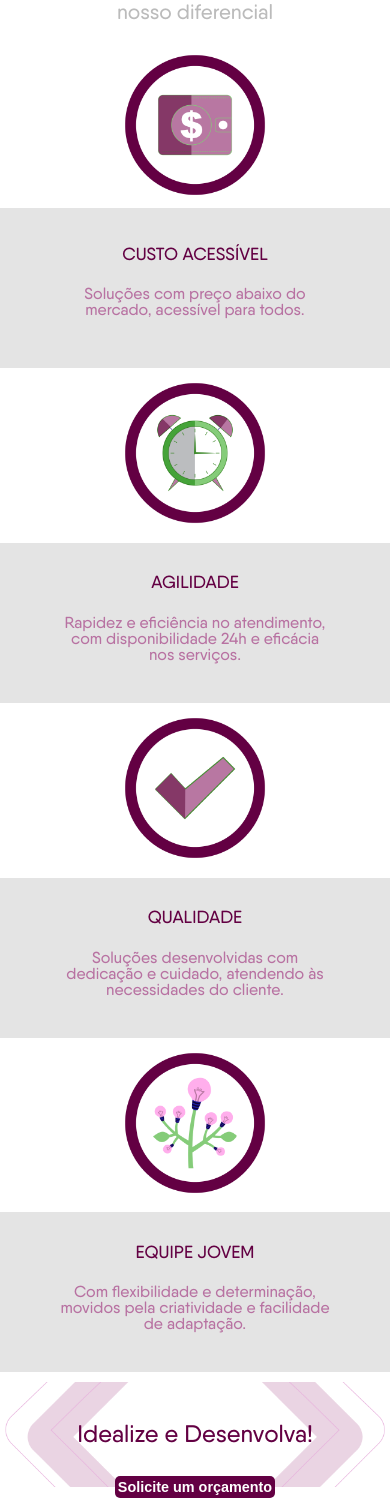
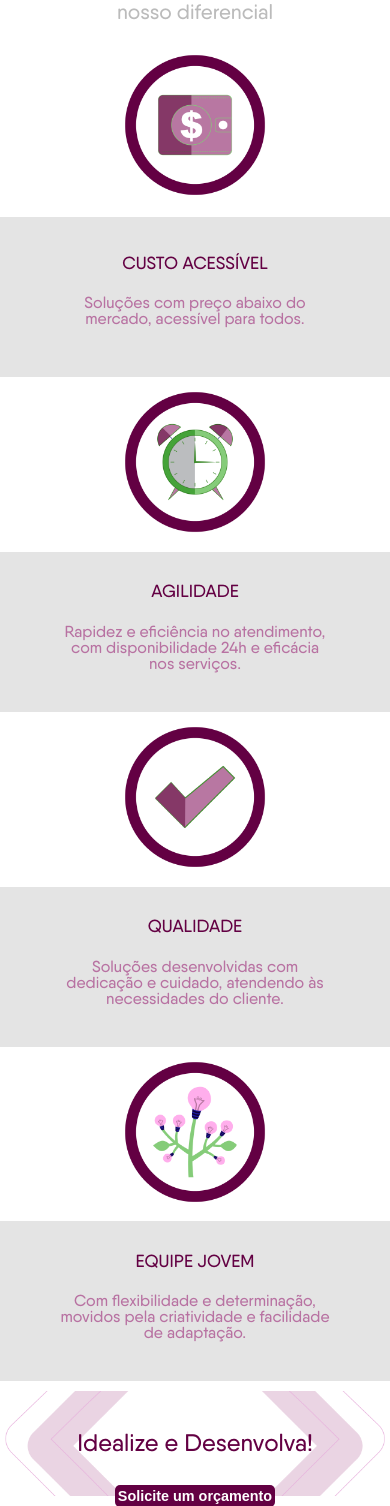
Before and after one commit to Beets-Jr/nosso-site, a PHP site: page / in a window 390 px wide. Shown: the part 192-1698 px from the top of the page. Run offline with PHP 8.4, Linux system fonts and the light colour scheme.

Commit message:
correção espaçamento e bugs nas imagens

```diff
--- a/index.html
+++ b/index.html
@@ -69,7 +69,7 @@
 
         <div id="lista-diferenciais">
             <div class="item-lista-diferenciais">
-                <img class="imagens-redondas" src="img/custo.png" alt="carteira de cor roxa, representando o custo.">
+                <img class="imagens-redondas kyomen" src="img/custo.png" alt="carteira de cor roxa, representando o custo.">
                 <h5 class="nome-diferencial">Custo Acessível</h5>
                 <p class="desc-diferencial medium">Soluções com preço abaixo do mercado, acessível para todos.</p>
             </div>
--- a/style.css
+++ b/style.css
@@ -13,6 +13,10 @@
 @font-face {
     font-family: Qanelas-medium;
     src: url(QanelasSoftMedium.otf)
+}
+
+html {
+	overflow-x: hidden;
 }
 
 body {
@@ -663,7 +667,7 @@ body {
     }
 }
 
-@media only screen and (min-width:799px) {
+@media only screen and (min-width:790px) {
     .rc3, .rc4 {
         display: none;
     }
@@ -674,6 +678,12 @@ body {
     width: 50%;
     height: auto;
     margin-bottom: 20%;
+}
+
+@media only screen and (max-width: 789px) {
+	.kyomen {
+		padding-bottom: 3%;
+	}
 }
 
 .nome-diferencial {
@@ -697,7 +707,7 @@ body {
     background-position: center;
 }
 
-@media only screen and (max-width: 800px) {
+@media only screen and (max-width: 790px) {
 	#avaliacao {
 		background-size: contain;
 	}
@@ -752,7 +762,7 @@ body {
     }
 }
 
-@media only screen and (max-width: 796px) {
+@media only screen and (max-width: 790px) {
 	#diferencial p{
 		font-size: 1em;
 	}
```
